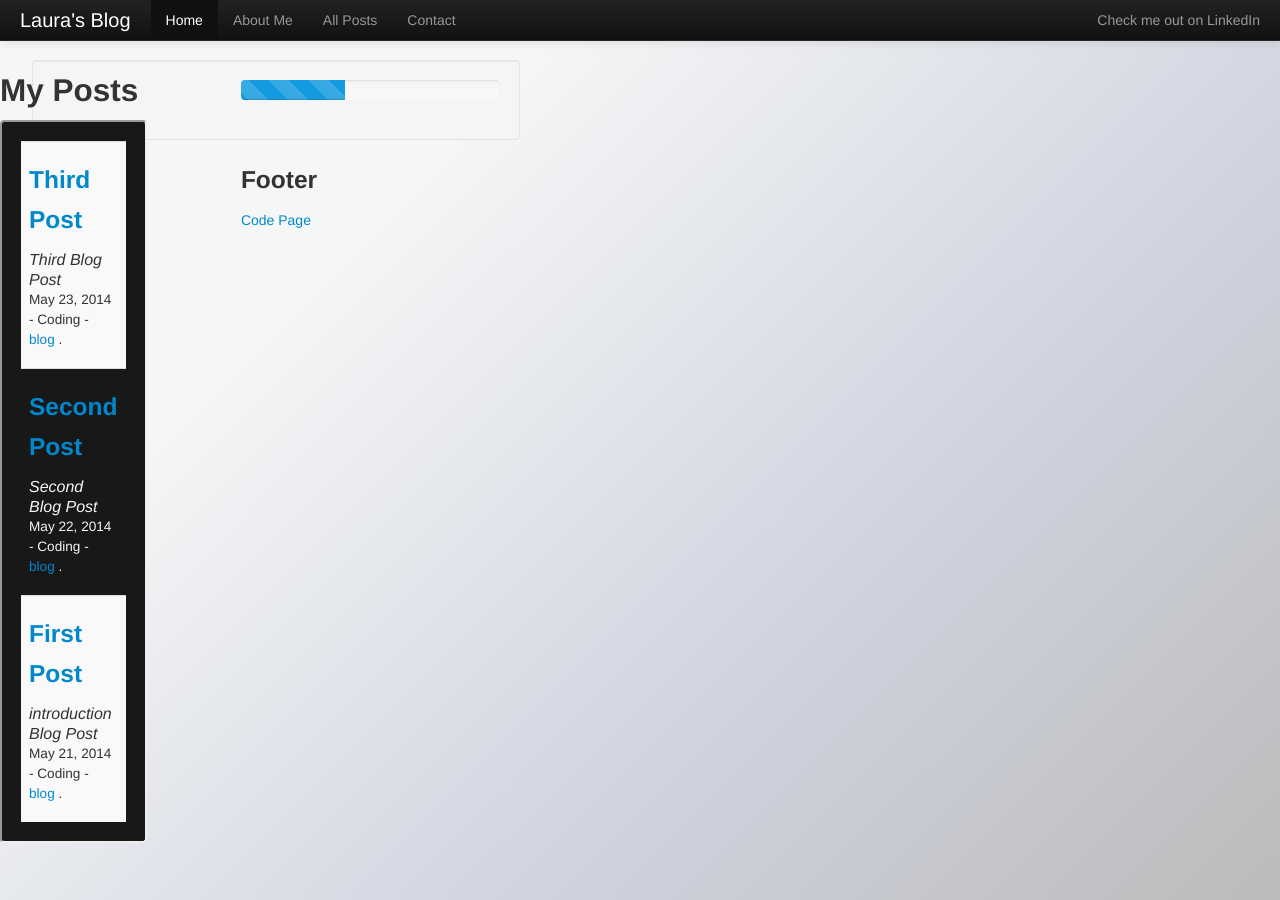
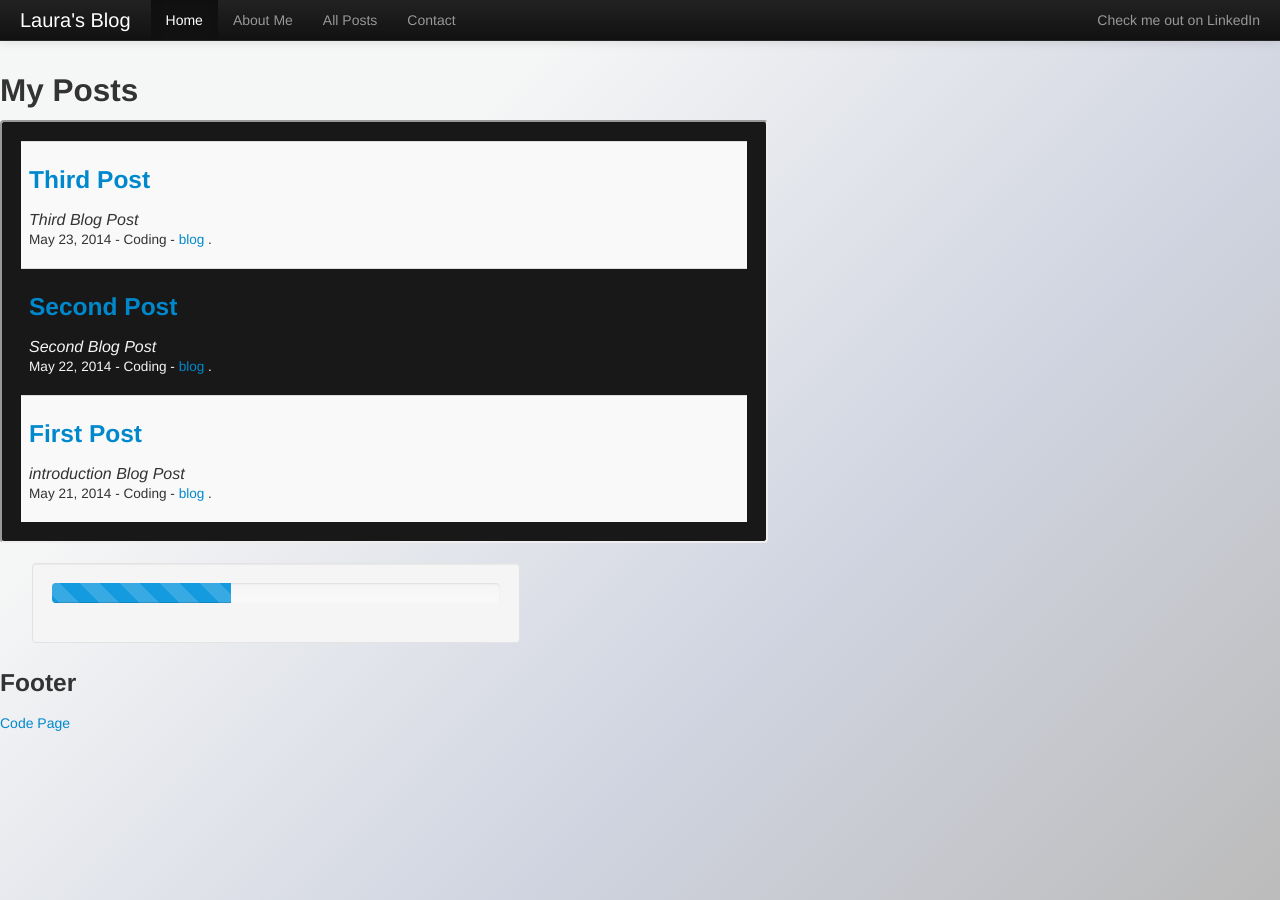
Before and after one commit to LauraR6561/Laurar6561.github.io, a Jekyll site: the page built from index.html, in a window 1280 px wide. Built offline with Jekyll 4.4.1, drawn with Linux system fonts in a browser that asks for light colours; Markdown is read by kramdown in place of the engine named in the settings.

Commit message:
css change

```diff
--- a/_layouts/layout.html
+++ b/_layouts/layout.html
@@ -12,7 +12,7 @@
 
   {% include menu.html %}
 
-  <div id="content" class="pull-left">
+  <div id="content" class="">
     {{ content }}
   </div>
 
```
